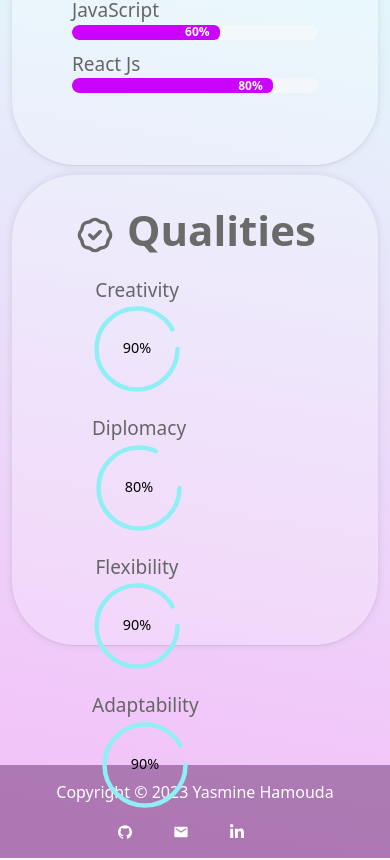
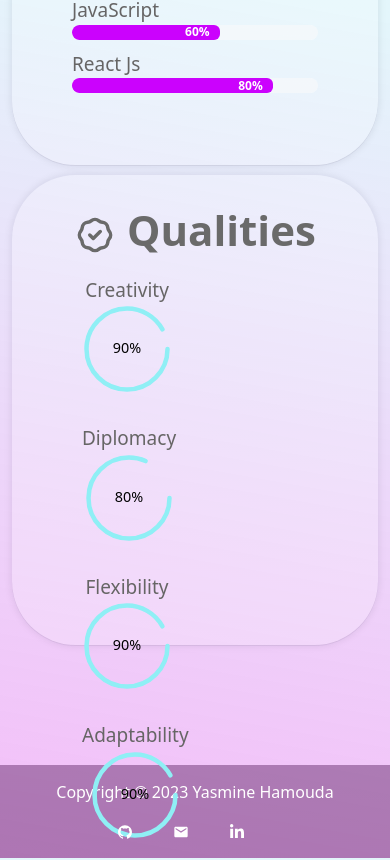
Before and after one commit to Hamouda-Yasmine/Portfolio, a React (Create React App) app: page /skills in a window 390 px wide. Shown: the part 929-1789 px from the top of the page. Built offline with nearby package versions, Linux system fonts and the light colour scheme.

Commit message:
Update CircularProgressBar.css

```diff
--- a/src/components/skills/CircularProgressBar.css
+++ b/src/components/skills/CircularProgressBar.css
@@ -27,5 +27,11 @@
     height: 90px;
     position: relative !important;
   }
+      .circle-container{
+    display: inline-block;
+    margin: 10px 25px 20px 10px;
+    text-align: center!important;
+    position: relative!important;
+}
 
 }
```
